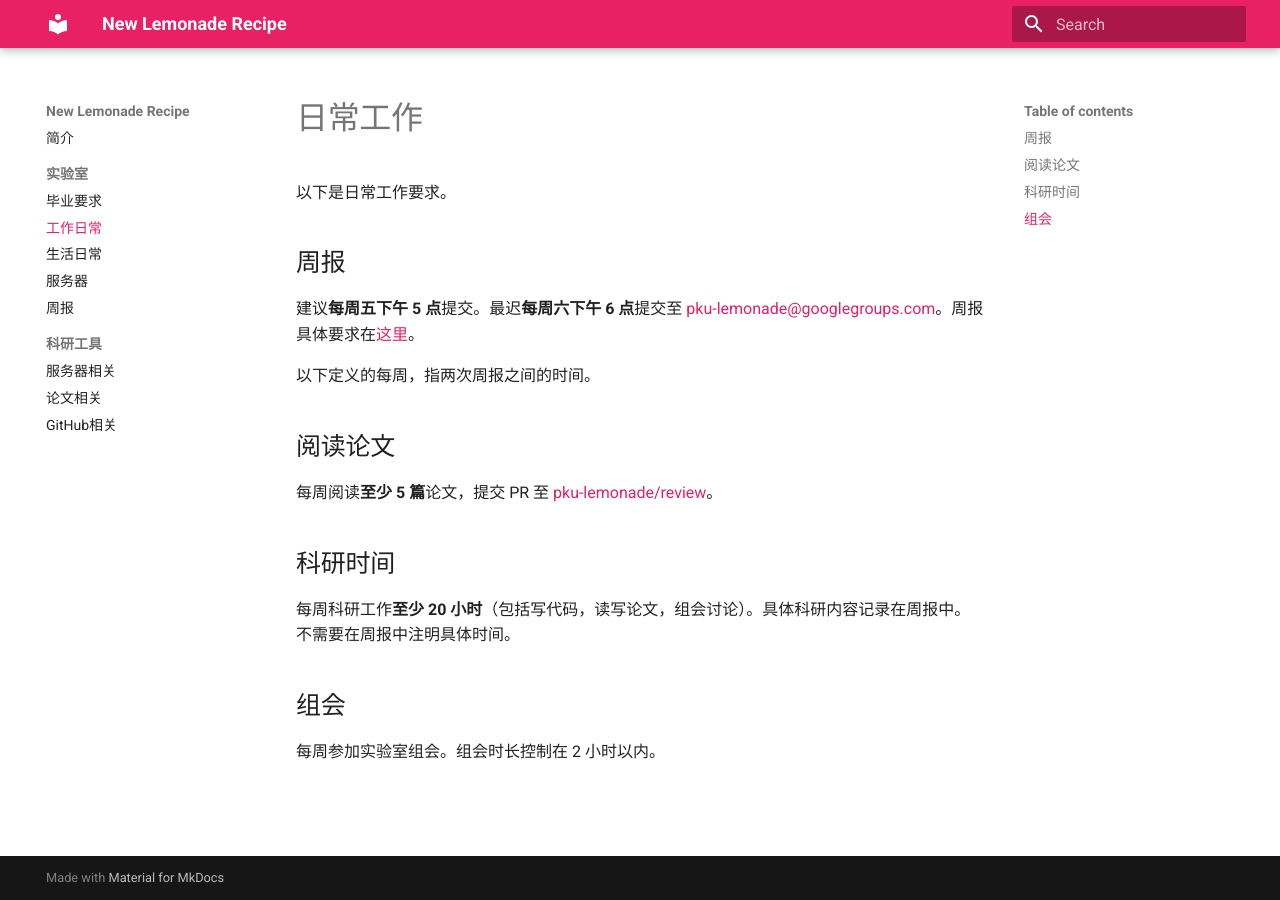
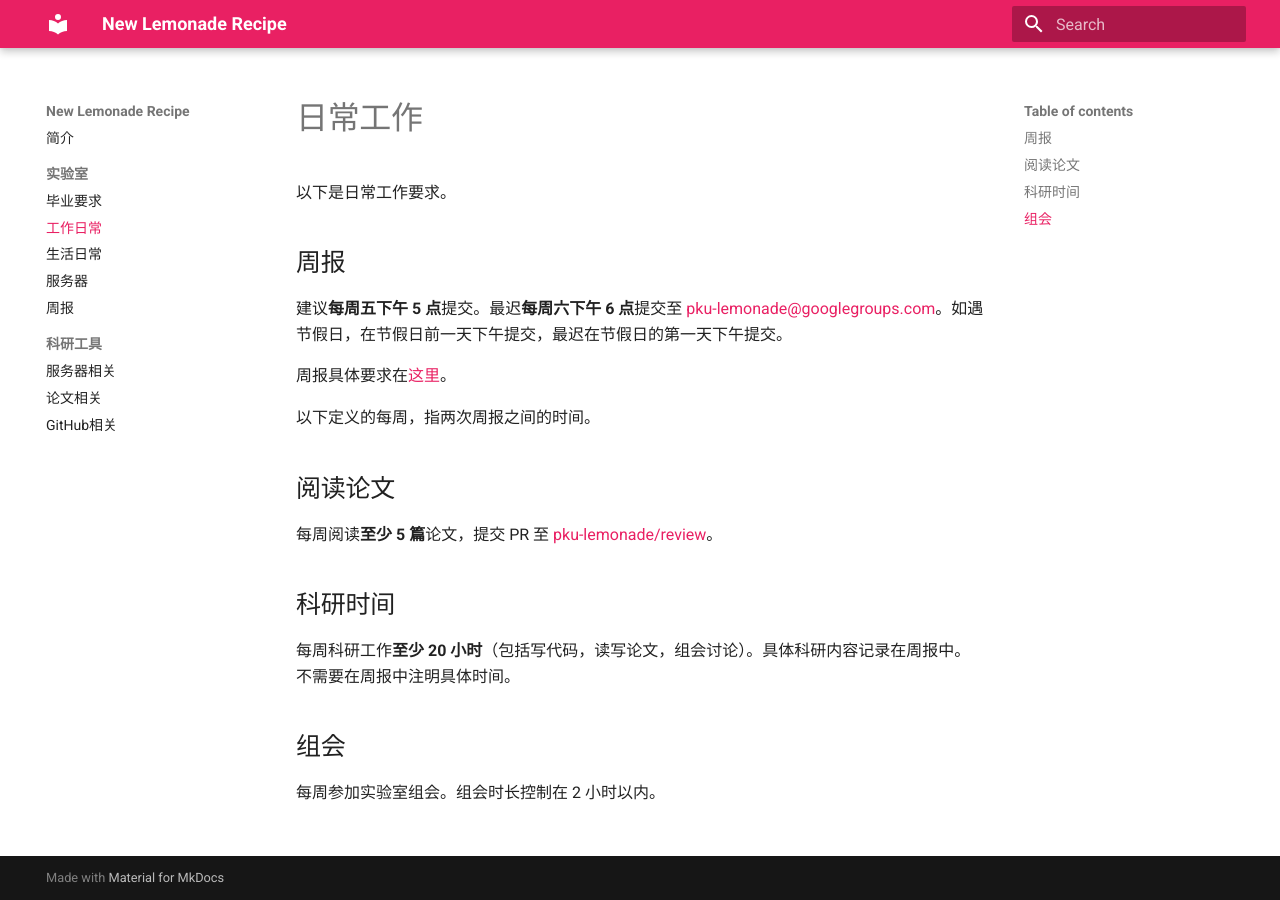
Before and after one commit to pku-lemonade/recipe, an MkDocs documentation site: the page built from docs/lab/daily_work.md, in a window 1280 px wide. Built offline with MkDocs 1.6.1 and Material for MkDocs 9.7.7, drawn with Linux system fonts in a browser that asks for light colours.

Commit message:
节假日周报

```diff
--- a/docs/lab/daily_work.md
+++ b/docs/lab/daily_work.md
@@ -4,7 +4,9 @@
 
 ## 周报
 
-建议**每周五下午 5 点**提交。最迟**每周六下午 6 点**提交至 [pku-lemonade@googlegroups.com](mailto:pku-lemonade@googlegroups.com)。周报具体要求在[这里](weekly_report.md)。
+建议**每周五下午 5 点**提交。最迟**每周六下午 6 点**提交至 [pku-lemonade@googlegroups.com](mailto:pku-lemonade@googlegroups.com)。如遇节假日，在节假日前一天下午提交，最迟在节假日的第一天下午提交。
+
+周报具体要求在[这里](weekly_report.md)。
 
 以下定义的每周，指两次周报之间的时间。
 
```
